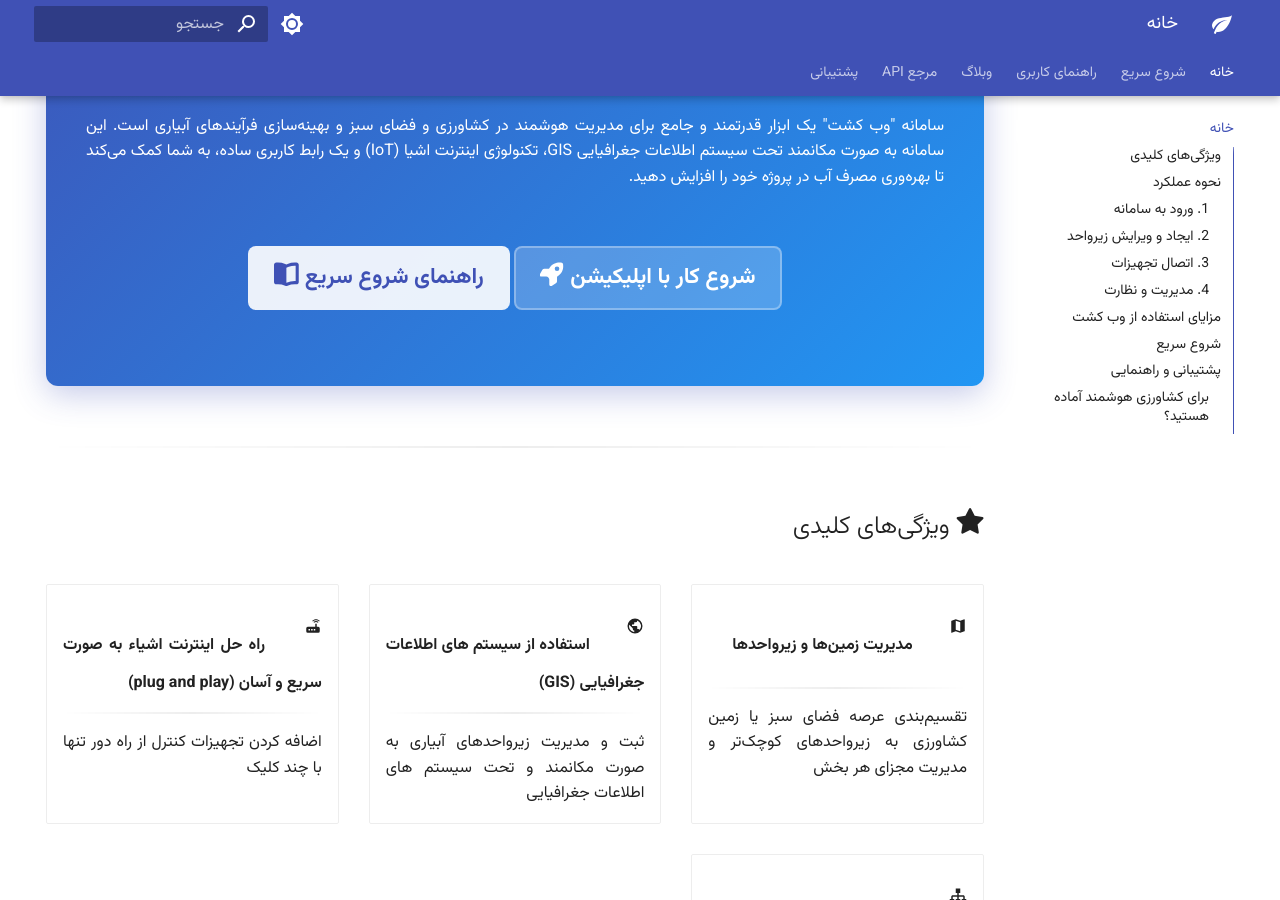
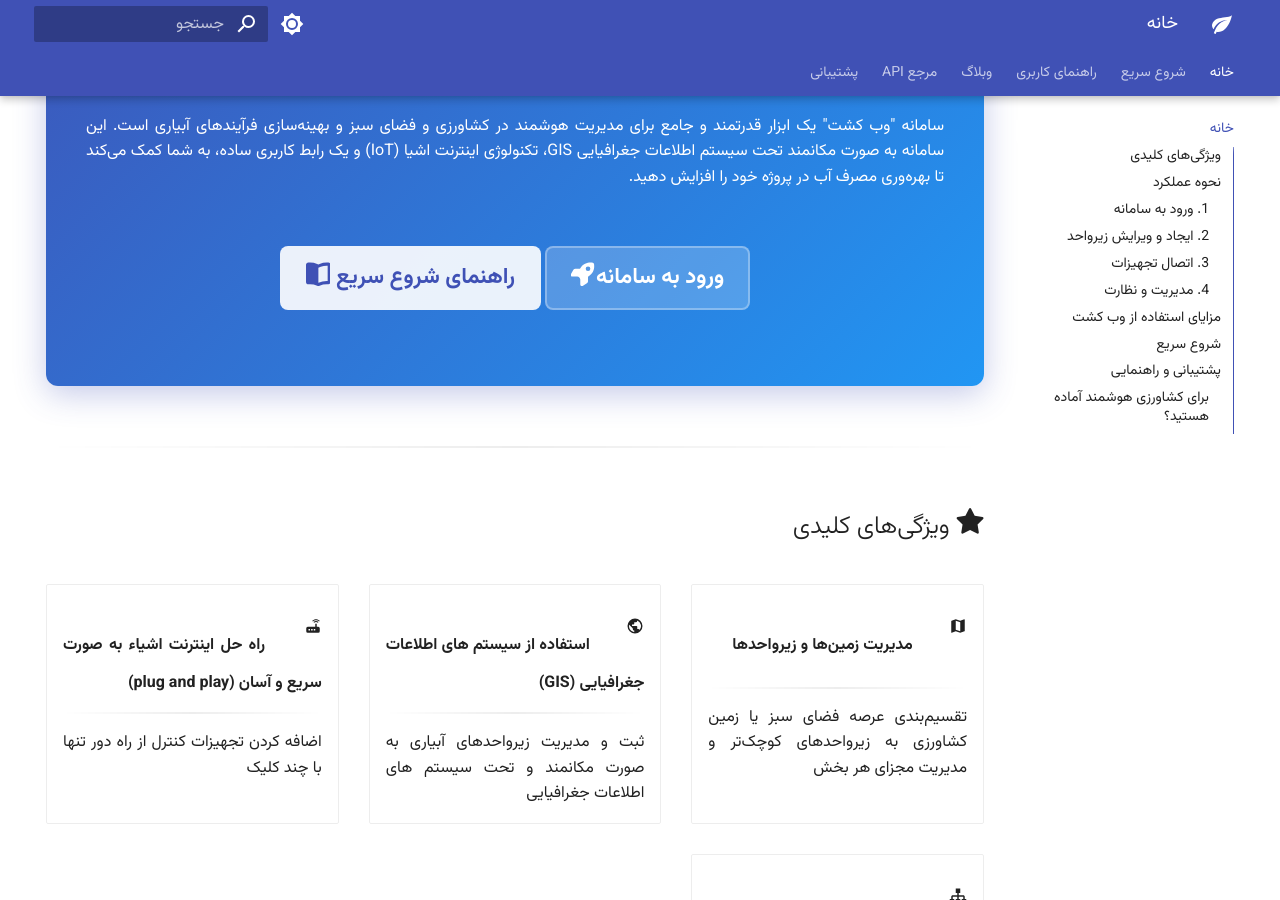
Before and after one commit to salehin90/webkesht_docs_fa, an MkDocs documentation site: the page built from docs/index.md, in a window 1280 px wide and 900 px high, scrolled down 310 px. Built offline with MkDocs 1.6.1 and Material for MkDocs 9.7.7, drawn with Linux system fonts in a browser that asks for light colours.

Commit message:
Update Webkesht app link

```diff
--- a/docs/index.md
+++ b/docs/index.md
@@ -14,7 +14,7 @@ description: سامانه هوشمند مدیریت و آبیاری وب کشت
 سامانه "وب کشت" یک ابزار قدرتمند و جامع برای مدیریت هوشمند در کشاورزی و فضای سبز و بهینه‌سازی فرآیندهای آبیاری است. این سامانه به صورت مکانمند تحت سیستم اطلاعات جغرافیایی GIS، تکنولوژی اینترنت اشیا (IoT) و یک رابط کاربری ساده، به شما کمک می‌کند تا بهره‌وری مصرف آب در پروژه خود را افزایش دهید.
 
 <div class="hero-actions" markdown="1">
-[شروع کار با اپلیکیشن :fontawesome-solid-rocket:](http://app.webkesht.com){ .md-button .md-button--primary }
+[ورود به سامانه:fontawesome-solid-rocket:](http://webkesht.com/app){ .md-button .md-button--primary }
 [راهنمای شروع سریع :fontawesome-solid-book-open:](quick-start/){ .md-button }
 </div>
 
@@ -100,10 +100,10 @@ description: سامانه هوشمند مدیریت و آبیاری وب کشت
 
 <div class="quick-start-links" markdown>
 
-1. **[ثبت‌نام و ورود](http://app.webkesht.com)** - ایجاد حساب کاربری جدید
+1. **[ثبت‌نام و ورود](http://webkesht.com/app)** - ایجاد حساب کاربری جدید
 2. **[شروع سریع](quick-start/index.md)** - راه‌اندازی تجهیزات IoT
 3. **[راهنمای کاربری](user-guide/index.md)** - یادگیری کامل سامانه
-4. **[مرجع API](http://app.webkesht.com/swagger)** - اتصال سامانه‌های خارجی
+4. **[مرجع API](http://webkesht.com/app)** - اتصال سامانه‌های خارجی
 5. **[وبلاگ](blog/)** - اتصال سامانه‌های خارجی
 
 </div>
@@ -127,6 +127,6 @@ description: سامانه هوشمند مدیریت و آبیاری وب کشت
 
 **"وب کشت"** همراه هوشمند شما در مسیر کشاورزی نوین
 
-[   همین حالا شروع کن :fontawesome-solid-arrow-right:](http://app.webkesht.com){ .md-button .md-button--primary .md-button--stretch }
+[   همین حالا شروع کن :fontawesome-solid-arrow-right:](http://webkesht.com/app){ .md-button .md-button--primary .md-button--stretch }
 
 </div>
```
